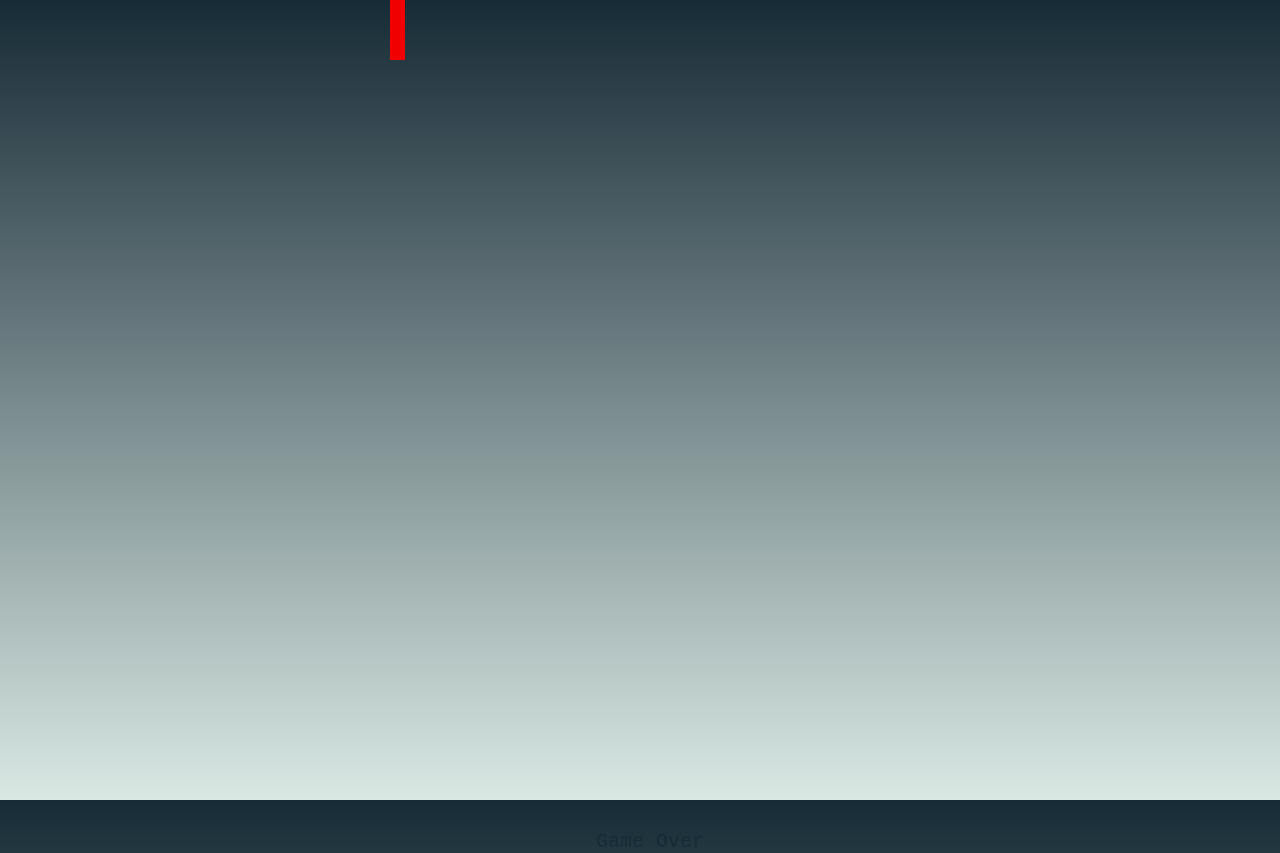
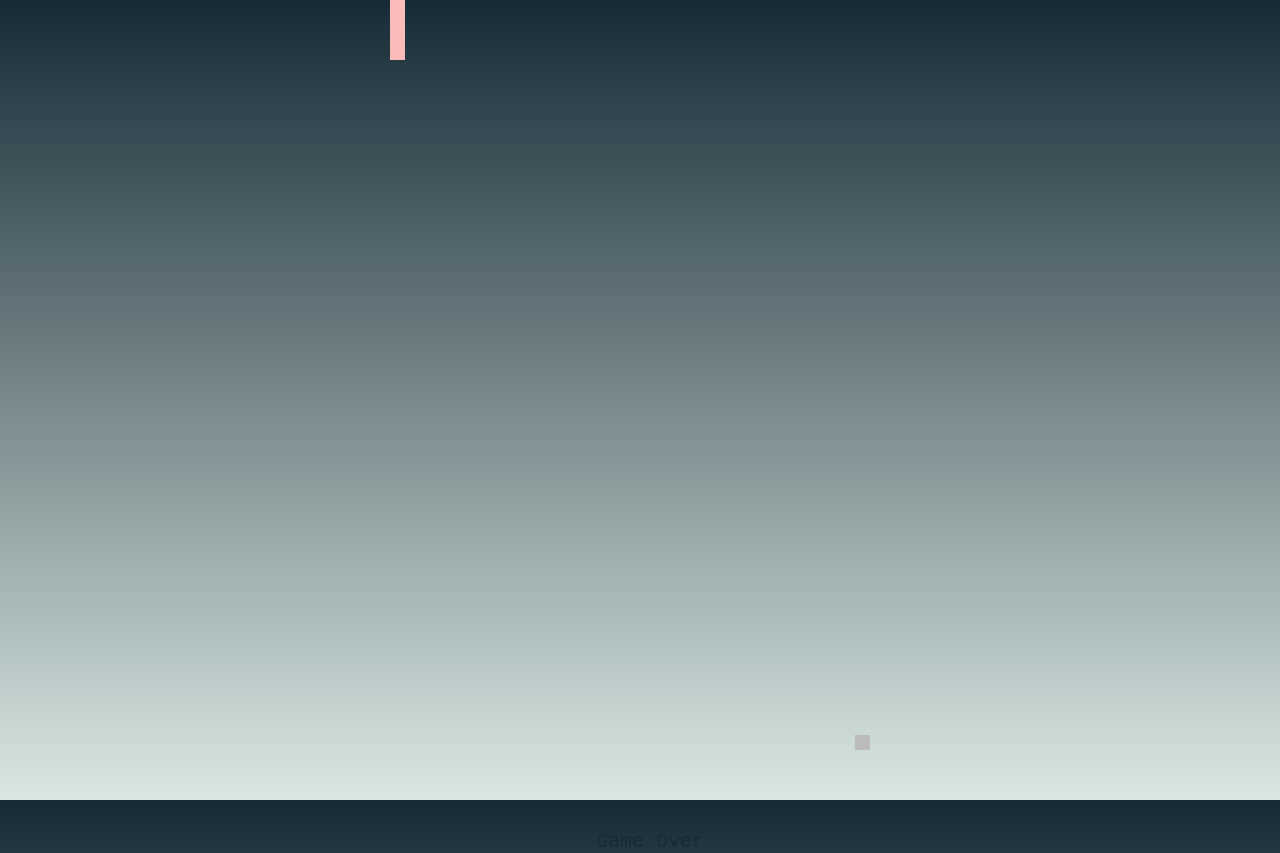
Before and after one commit to mkoldobsky/gusanito, a plain HTML site: page index.html in a window 1280 px wide. Drawn offline with Linux system fonts and the light colour scheme.

Commit message:
fruit visible

```diff
--- a/index.html
+++ b/index.html
@@ -75,8 +75,9 @@
     const scoreElement = document.getElementById("score");
 
     const BOARD_COLOR = "#FFFFFF";
-    const GUSANITO_COLOR = "#F00000";
+    const GUSANITO_COLOR = "#FBBBBB";
     const HEAD_COLOR = "#AFFFFF";
+    const FRUIT_COLOR = "#BBBBBB";
     const UP = { x: 0, y: -1 };
     const DOWN = { x: 0, y: 1 };
     const LEFT = { x: -1, y: 0 };
@@ -98,8 +99,8 @@
 
     let iteration = 0;
 
-    function randomNum(min, max) {
-      return Math.random() * (max - min) + min;
+    function randomNum(max) {
+      return Math.floor((Math.random() * max) / SQUARE_SIZE);
     }
 
     function checkBoundaryCollision() {
@@ -124,9 +125,9 @@
       for (let id = gusanito.length - 1; id > 0; id--) {
         const element = gusanito[id];
         element.direction = gusanito[id - 1].direction;
-        console.log(id);
       }
     }
+
     function deleteGusanito() {
       for (let id = 0; id < gusanito.length; id++) {
         const element = gusanito[id];
@@ -138,6 +139,15 @@
           SQUARE_SIZE
         );
       }
+    }
+
+    function fruitShow() {
+      let x = randomNum(canvas.width);
+      let y = randomNum(canvas.height);
+
+      // verify collision
+      ctx.fillStyle = FRUIT_COLOR;
+      ctx.fillRect(x * SQUARE_SIZE, y * SQUARE_SIZE, SQUARE_SIZE, SQUARE_SIZE);
     }
 
     var sleep = function (ms) {
@@ -173,15 +183,21 @@
       });
     }
 
+    let fruitVisible = false;
+
     async function draw() {
       await sleep(100);
-      // keyHandler();
+
       if (checkBoundaryCollision()) {
         scoreElement.textContent = "Game Over";
       } else {
         deleteGusanito();
         iteration++;
-        if (iteration % 1_000 === 0) console.log("interation", iteration);
+        if (!fruitVisible && iteration % 5 === 0) {
+          fruitShow();
+          fruitVisible = true;
+        }
+
         requestAnimationFrame(draw);
       }
 
```
